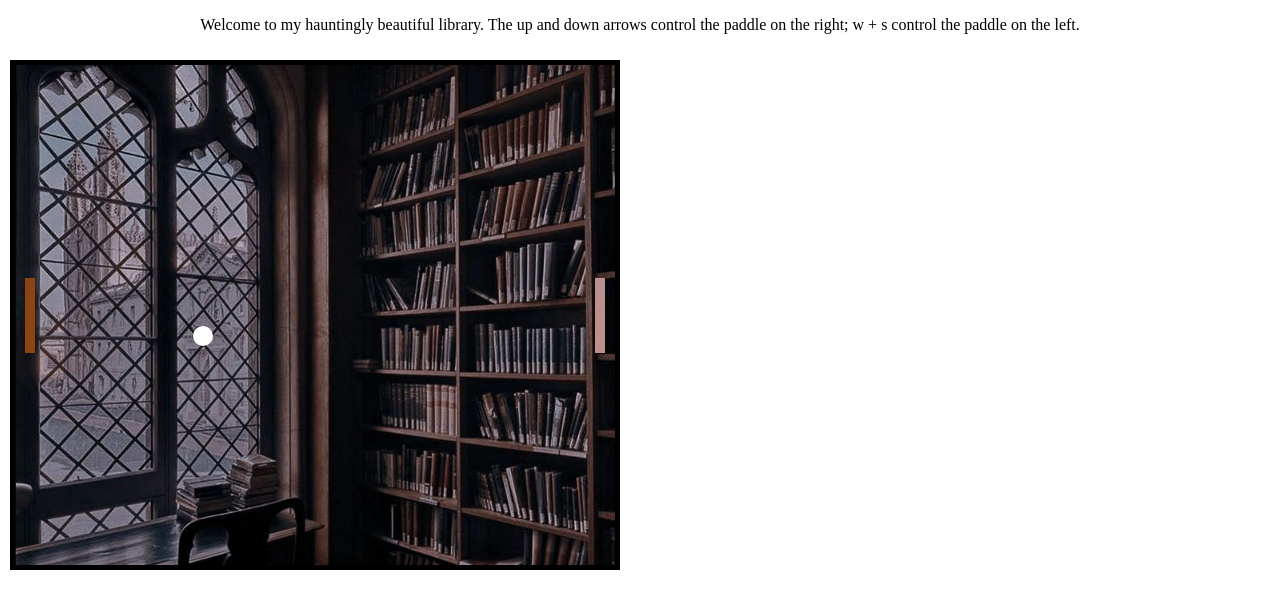
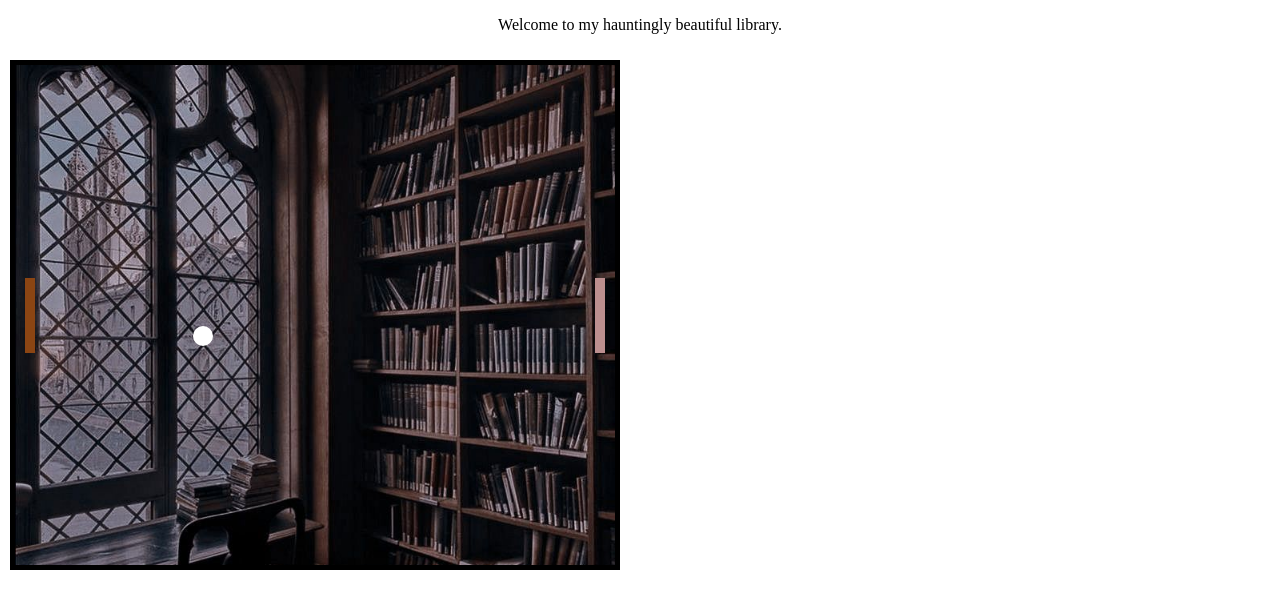
Before and after one commit to skylarstewart3/skylarstewart3.github.io, a plain HTML site: page index.html in a window 1280 px wide. Drawn offline with Linux system fonts and the light colour scheme; no server answers.

Commit message:
Update index.html

```diff
--- a/index.html
+++ b/index.html
@@ -9,7 +9,7 @@
   </head>
 
   <body><center>
-    <p>Welcome to my hauntingly beautiful library. The up and down arrows control the paddle on the right; w + s control the paddle on the left.</p>
+    <p>Welcome to my hauntingly beautiful library.</p>
     <div id="game">
       <div class="paddle" id="left-paddle"></div>
       <div class="paddle" id="right-paddle"></div>
```
